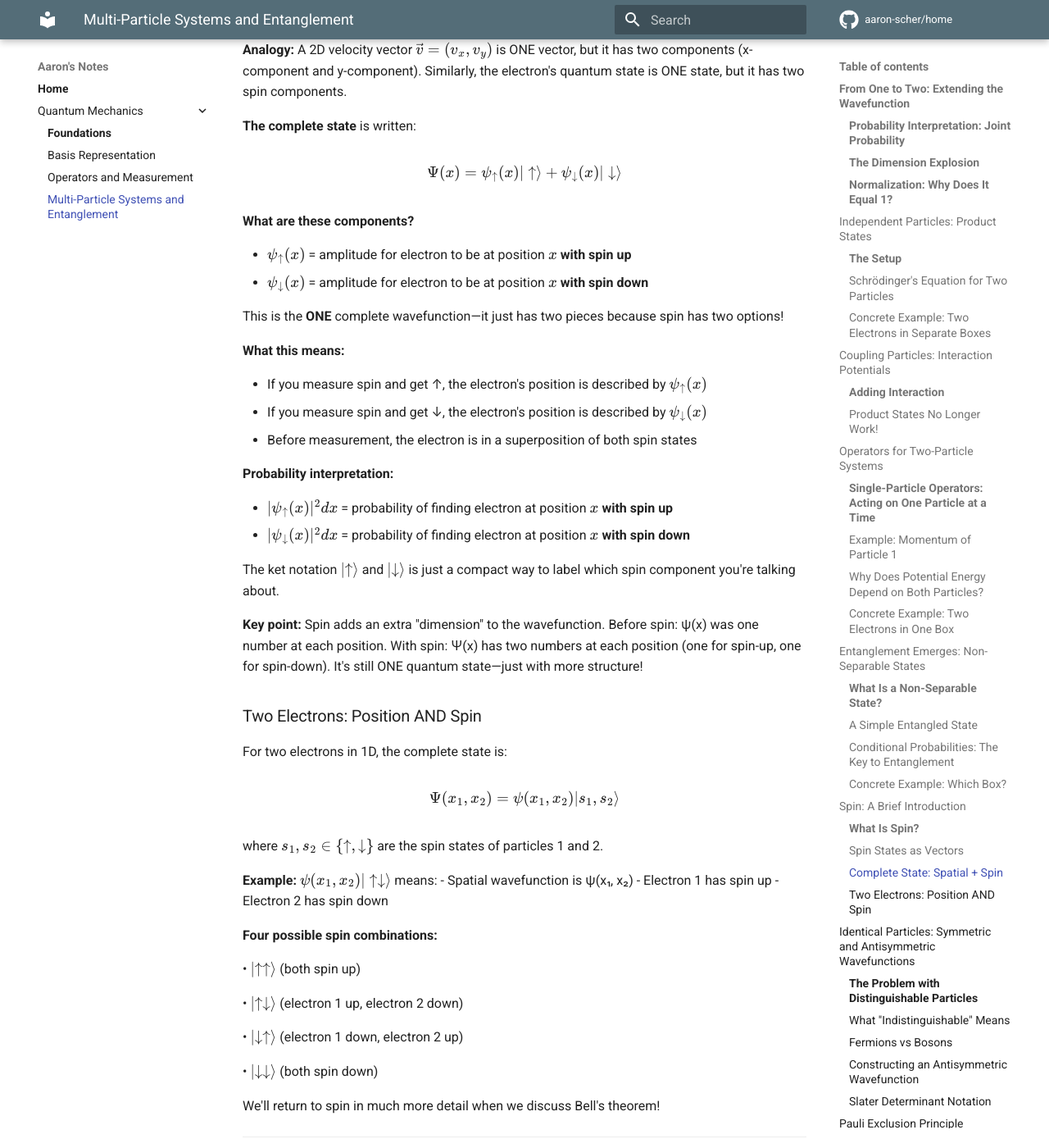
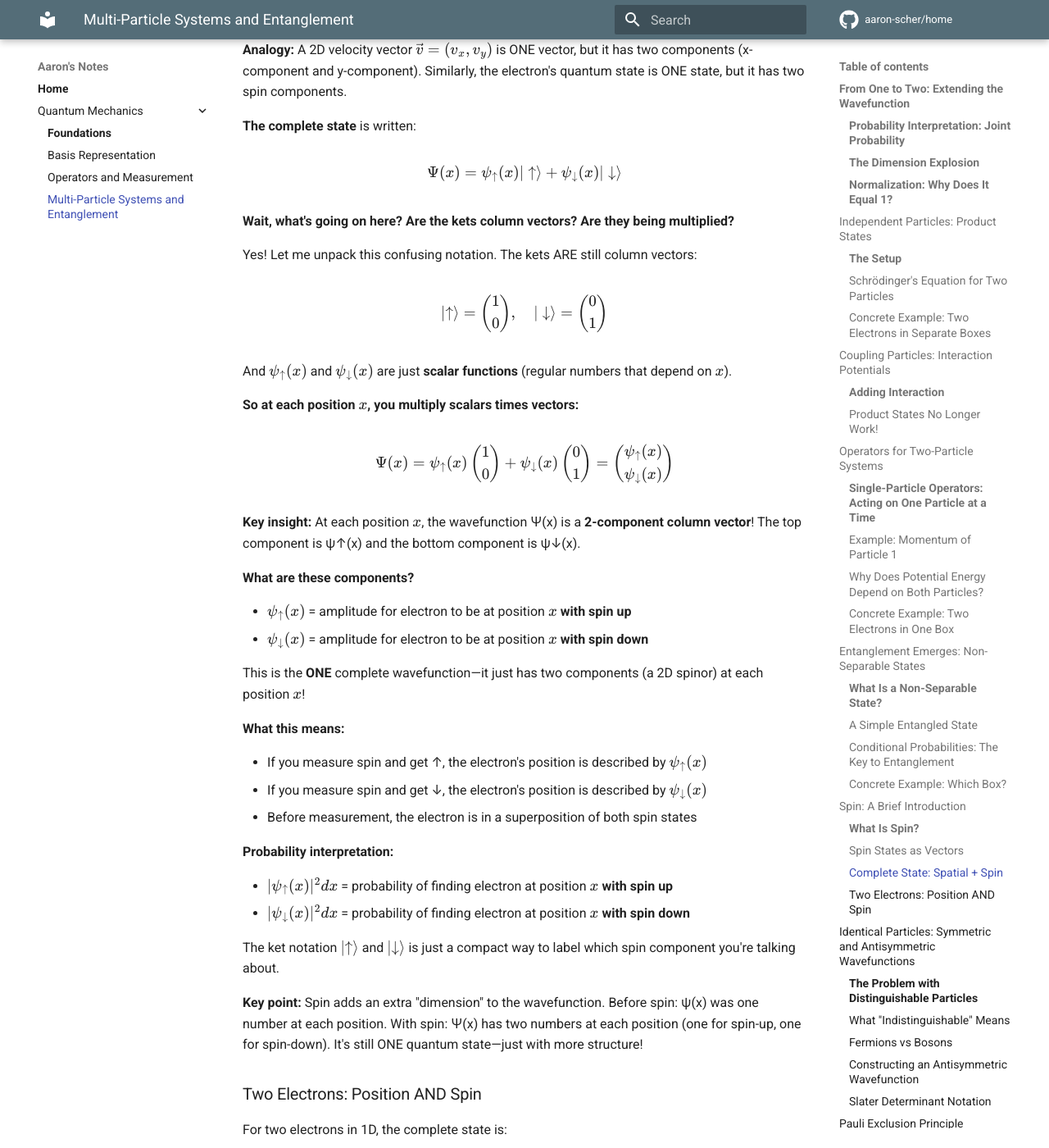
Before and after one commit to aaron-scher/home, an MkDocs documentation site: the page built from docs/quantum-mechanics/multi-particle-entanglement.md, in a window 1280 px wide and 1400 px high, scrolled down 13712 px. Shown: the whole window at 82% size. Built offline with MkDocs 1.6.1 and Material for MkDocs 9.7.7, drawn with Linux system fonts in a browser that asks for light colours; comment, search, counter and statistics services are not loaded.

Commit message:
Explicitly unpack the notation: kets ARE vectors, multiplied by scalar functions
Added explicit breakdown after Ψ(x) = ψ↑(x)|↑⟩ + ψ↓(x)|↓⟩ (line 552-575):

KEY CLARIFICATION:
"Wait, what's going on here? Are the kets column vectors? Are they being multiplied?"

YES! Showed step by step:
1. Kets ARE column vectors: |↑⟩ = [1; 0], |↓⟩ = [0; 1]
2. ψ↑(x) and ψ↓(x) are SCALAR FUNCTIONS (numbers at each x)
3. Multiply: scalar × vector at each position x
4. Result: Ψ(x) = [ψ↑(x); ψ↓(x)] = 2-component column vector

Key insight: "At each position x, the wavefunction Ψ(x) is a 2-component
column vector! The top component is ψ↑(x) and the bottom is ψ↓(x)."

Addresses user confusion: "are these kets still column vectors? are they
being multiplied by the wavefunctions? i'm just so confused"

🤖 Generated with [Claude Code](https://claude.com/claude-code)

Co-Authored-By: Claude <noreply@anthropic.com>

```diff
--- a/docs/quantum-mechanics/multi-particle-entanglement.md
+++ b/docs/quantum-mechanics/multi-particle-entanglement.md
@@ -549,12 +549,30 @@ $$
 \Psi(x) = \psi_{\uparrow}(x)|\uparrow\rangle + \psi_{\downarrow}(x)|\downarrow\rangle
 $$
 
+**Wait, what's going on here? Are the kets column vectors? Are they being multiplied?**
+
+Yes! Let me unpack this confusing notation. The kets ARE still column vectors:
+
+$$
+|\uparrow\rangle = \begin{pmatrix} 1 \\ 0 \end{pmatrix}, \quad |\downarrow\rangle = \begin{pmatrix} 0 \\ 1 \end{pmatrix}
+$$
+
+And $\psi_\uparrow(x)$ and $\psi_\downarrow(x)$ are just **scalar functions** (regular numbers that depend on $x$).
+
+**So at each position $x$, you multiply scalars times vectors:**
+
+$$
+\Psi(x) = \psi_{\uparrow}(x) \begin{pmatrix} 1 \\ 0 \end{pmatrix} + \psi_{\downarrow}(x) \begin{pmatrix} 0 \\ 1 \end{pmatrix} = \begin{pmatrix} \psi_{\uparrow}(x) \\ \psi_{\downarrow}(x) \end{pmatrix}
+$$
+
+**Key insight:** At each position $x$, the wavefunction Ψ(x) is a **2-component column vector**! The top component is ψ↑(x) and the bottom component is ψ↓(x).
+
 **What are these components?**
 
 - $\psi_\uparrow(x)$ = amplitude for electron to be at position $x$ **with spin up**
 - $\psi_\downarrow(x)$ = amplitude for electron to be at position $x$ **with spin down**
 
-This is the **ONE** complete wavefunction—it just has two pieces because spin has two options!
+This is the **ONE** complete wavefunction—it just has two components (a 2D spinor) at each position $x$!
 
 **What this means:**
 
```
